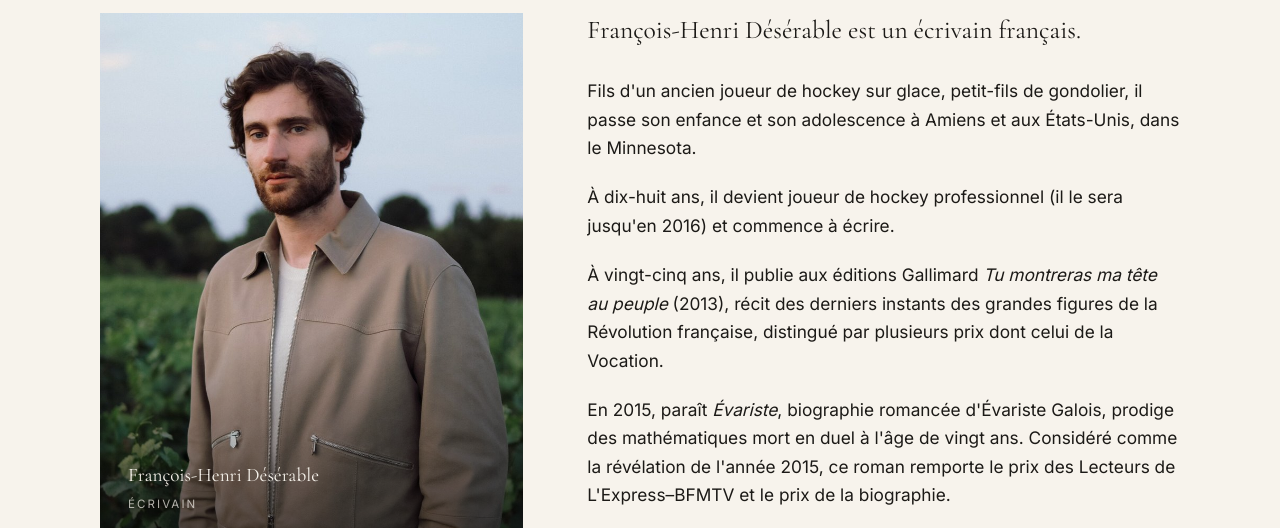
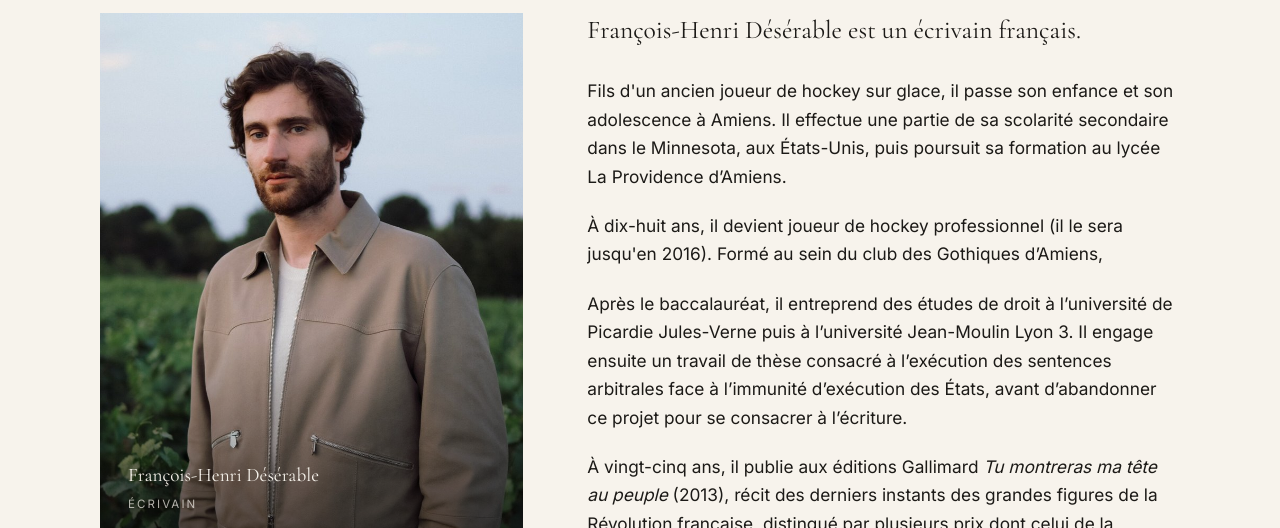
Before and after one commit to TLZZ-okey/FHD-website, a plain HTML site: page biographie.html in a window 1280 px wide. Shown: the part 272-800 px from the top of the page. Drawn offline with nearby package versions, Linux system fonts and the light colour scheme.

Commit message:
Changement biographie

```diff
--- a/biographie.html
+++ b/biographie.html
@@ -36,8 +36,9 @@
     </figure>
     <div class="bio-texte">
       <p class="chapeau">François-Henri Désérable est un écrivain français.</p>
-      <p>Fils d'un ancien joueur de hockey sur glace, petit-fils de gondolier, il passe son enfance et son adolescence à Amiens et aux États-Unis, dans le Minnesota.</p>
-      <p>À dix-huit ans, il devient joueur de hockey professionnel (il le sera jusqu'en 2016) et commence à écrire.</p>
+      <p>Fils d'un ancien joueur de hockey sur glace, il passe son enfance et son adolescence à Amiens. Il effectue une partie de sa scolarité secondaire dans le Minnesota, aux États-Unis, puis poursuit sa formation au lycée La Providence d’Amiens.</p>
+      <p>À dix-huit ans, il devient joueur de hockey professionnel (il le sera jusqu'en 2016). Formé au sein du club des Gothiques d’Amiens, </p>
+      <p>Après le baccalauréat, il entreprend des études de droit à l’université de Picardie Jules-Verne puis à l’université Jean-Moulin Lyon 3. Il engage ensuite un travail de thèse consacré à l’exécution des sentences arbitrales face à l’immunité d’exécution des États, avant d’abandonner ce projet pour se consacrer à l’écriture.</p>
       <p>À vingt-cinq ans, il publie aux éditions Gallimard <em>Tu montreras ma tête au peuple</em> (2013), récit des derniers instants des grandes figures de la Révolution française, distingué par plusieurs prix dont celui de la Vocation.</p>
       <p>En 2015, paraît <em>Évariste</em>, biographie romancée d'Évariste Galois, prodige des mathématiques mort en duel à l'âge de vingt ans. Considéré comme la révélation de l'année 2015, ce roman remporte le prix des Lecteurs de L'Express–BFMTV et le prix de la biographie.</p>
       <p>Son troisième roman, <em>Un certain M. Piekielny</em> (2017), enquête littéraire sur les traces d'un personnage de Romain Gary, est sélectionné pour les six grands prix de la rentrée.</p>
```
